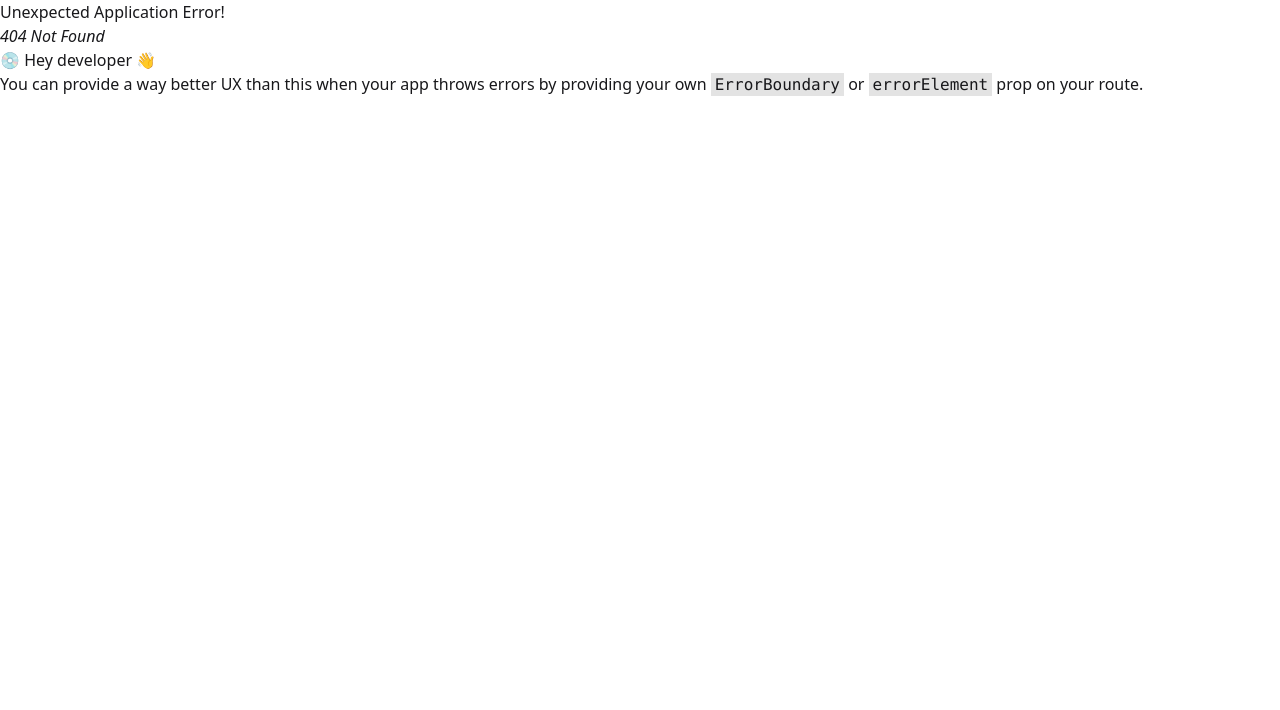
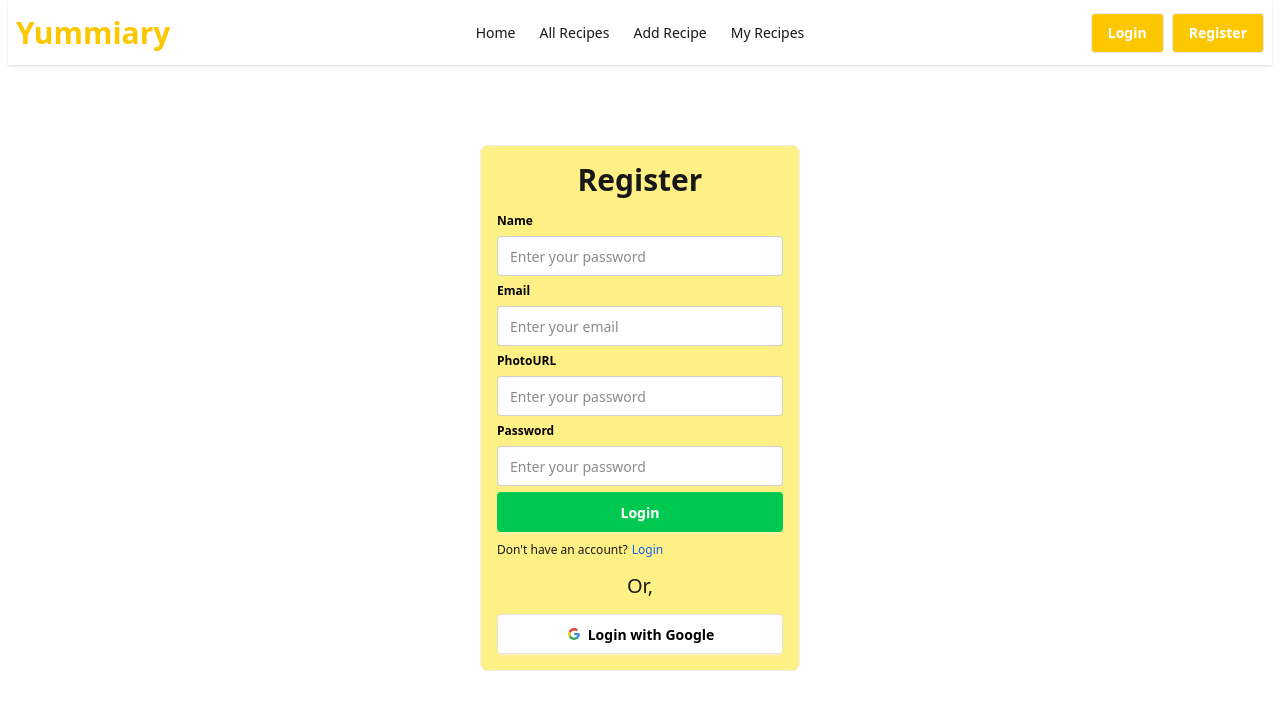
Before and after one commit to sudiptodas153/recipe-book, a React (Vite) app: page /register in a window 1280 px wide. Before the commit this address had no page. Shown: the top 710 px of the page. Built offline with nearby package versions, Linux system fonts and the light colour scheme.

Commit message:
login page and registration page designed

```diff
--- a/package.json
+++ b/package.json
@@ -11,6 +11,7 @@
   },
   "dependencies": {
     "@tailwindcss/vite": "^4.1.7",
+    "firebase": "^11.7.3",
     "react": "^19.1.0",
     "react-dom": "^19.1.0",
     "react-router": "^7.6.0",
--- /dev/null
+++ b/src/Components/Login/Login.jsx
@@ -0,0 +1,41 @@
+import React from 'react';
+import { Link } from 'react-router';
+
+const Login = () => {
+
+    return (
+        <div className='flex justify-center my-20'>
+            <form action="">
+                <fieldset className="fieldset bg-yellow-200 border-base-300 rounded-box w-xs border p-4">
+                    <h2 className='text-center text-3xl font-bold mb-2'>Login</h2>
+
+                    <label className="label font-bold text-black">Email</label>
+                    <input type="email" required name='email' className="input" placeholder="Enter your email" />
+
+                    <label className="label font-bold text-black">Password</label>
+                    <input type="password" required name='password' className="input" placeholder="Enter your password" />
+                    <p>Forget password?</p>
+
+                    <Link> <input className='btn w-full bg-green-500 border-none text-white' type="submit" value="Login" /></Link>
+
+                    <p className='text-xs flex gap-1'>Don't have an account? <Link to={'/register'}><p className='text-blue-600'>Register</p></Link></p>
+                    <div className='my-2'>
+                        <h2 className='text-center text-xl '>Or,</h2>
+                    </div>
+                    <div className=''>
+                        <button className="btn bg-white w-full text-black border-[#e5e5e5]">
+                            <svg aria-label="Google logo" width="16" height="16" xmlns="http://www.w3.org/2000/svg" viewBox="0 0 512 512"><g><path d="m0 0H512V512H0" fill="#fff"></path><path fill="#34a853" d="M153 292c30 82 118 95 171 60h62v48A192 192 0 0190 341"></path><path fill="#4285f4" d="m386 400a140 175 0 0053-179H260v74h102q-7 37-38 57"></path><path fill="#fbbc02" d="m90 341a208 200 0 010-171l63 49q-12 37 0 73"></path><path fill="#ea4335" d="m153 219c22-69 116-109 179-50l55-54c-78-75-230-72-297 55"></path></g></svg>
+                            Login with Google
+                        </button>
+                    </div>
+                </fieldset>
+
+
+
+            </form>
+
+        </div>
+    );
+};
+
+export default Login;
--- a/src/Components/Navbar/Navbar.jsx
+++ b/src/Components/Navbar/Navbar.jsx
@@ -1,5 +1,5 @@
 import React from 'react';
-import { NavLink } from 'react-router';
+import { Link, NavLink } from 'react-router';
 
 const Navbar = () => {
 
@@ -24,7 +24,7 @@ const Navbar = () => {
                             {links}
                         </ul>
                     </div>
-                    <a className=" text-xl">Yummiary</a>
+                    <a className=" text-3xl font-bold text-yellow-400">Yummiary</a>
                 </div>
                 <div className="navbar-center hidden lg:flex">
                     <ul className="menu menu-horizontal px-1">
@@ -32,8 +32,8 @@ const Navbar = () => {
                     </ul>
                 </div>
                 <div className="navbar-end gap-2">
-                    <a className="btn">Log In</a>
-                    <a className="btn">Register</a>
+                    <Link to={'/login'}><button className="btn bg-yellow-400 text-white font-bold">Login</button></Link>
+                    <Link to={'/register'}><button className="btn bg-yellow-400 text-white font-bold">Register</button></Link>
                 </div>
             </div>
         </div>
--- /dev/null
+++ b/src/Components/Register/Register.jsx
@@ -0,0 +1,72 @@
+import React, { use } from 'react';
+import { Link } from 'react-router';
+import { AuthContext } from '../../Context/AuthContext';
+
+const Register = () => {
+
+    const userInfo = use(AuthContext);
+
+    const { createUser, profileUpdate } = userInfo;
+
+    const handleRegister = e => {
+        e.preventDefault();
+
+        const name = e.target.name.value;
+        const email = e.target.email.value;
+        const photo = e.target.photo.value;
+        const pass = e.target.password.value;
+
+        createUser(email, pass)
+            .then(() => {
+                profileUpdate({ displayName: name, photoURL: photo })
+            })
+
+
+    }
+
+
+
+
+    return (
+        <div className='flex justify-center my-20'>
+            <form onSubmit={handleRegister}>
+                <fieldset className="fieldset bg-yellow-200 border-base-300 rounded-box w-xs border p-4">
+                    <h2 className='text-center text-3xl font-bold mb-2'>Register</h2>
+
+                    <label className="label font-bold text-black">Name</label>
+                    <input type="text" required name='name' className="input" placeholder="Enter your password" />
+
+                    <label className="label font-bold text-black">Email</label>
+                    <input type="email" required name='email' className="input" placeholder="Enter your email" />
+
+                    <label className="label font-bold text-black">PhotoURL</label>
+                    <input type="text" required name='photo' className="input" placeholder="Enter your password" />
+
+                    <label className="label font-bold text-black">Password</label>
+                    <input type="password" required name='password' className="input" placeholder="Enter your password" />
+
+
+
+
+                    <Link> <input className='btn w-full bg-green-500 border-none text-white' type="submit" value="Login" /></Link>
+
+                    <p className='text-xs flex gap-1 mt-1'>Don't have an account? <Link to={'/login'}><p className='text-blue-600'>Login</p></Link></p>
+                    <div className='my-2'>
+                        <h2 className='text-center text-xl '>Or,</h2>
+                    </div>
+                    <div className=''>
+                        <button className="btn bg-white w-full text-black border-[#e5e5e5]">
+                            <svg aria-label="Google logo" width="16" height="16" xmlns="http://www.w3.org/2000/svg" viewBox="0 0 512 512"><g><path d="m0 0H512V512H0" fill="#fff"></path><path fill="#34a853" d="M153 292c30 82 118 95 171 60h62v48A192 192 0 0190 341"></path><path fill="#4285f4" d="m386 400a140 175 0 0053-179H260v74h102q-7 37-38 57"></path><path fill="#fbbc02" d="m90 341a208 200 0 010-171l63 49q-12 37 0 73"></path><path fill="#ea4335" d="m153 219c22-69 116-109 179-50l55-54c-78-75-230-72-297 55"></path></g></svg>
+                            Login with Google
+                        </button>
+                    </div>
+                </fieldset>
+
+
+
+            </form>
+        </div>
+    );
+};
+
+export default Register;
--- /dev/null
+++ b/src/Context/AuthContext.jsx
@@ -0,0 +1,4 @@
+import { createContext } from "react";
+
+
+export const AuthContext = createContext(null);
--- /dev/null
+++ b/src/Context/AuthContextProvider.jsx
@@ -0,0 +1,29 @@
+import React from 'react';
+import { createUserWithEmailAndPassword, updateProfile } from "firebase/auth";
+import { AuthContext } from './AuthContext';
+import { auth } from '../Firebase/Firebase';
+
+const AuthContextProvider = ({children}) => {
+
+    const createUser = (email, pass) =>{
+       return createUserWithEmailAndPassword(auth,email,pass)
+    }
+
+    const profileUpdate = userDetails =>{
+        updateProfile(auth.currentUser, userDetails)
+    }
+
+
+    const userInfo = {
+        createUser,
+        profileUpdate,
+    }
+
+    return (
+        <AuthContext value={userInfo}>
+            {children}
+        </AuthContext>
+    );
+};
+
+export default AuthContextProvider;
--- /dev/null
+++ b/src/Firebase/Firebase.js
@@ -0,0 +1,17 @@
+import { getAuth } from "firebase/auth";
+import { initializeApp } from "firebase/app";
+
+
+const firebaseConfig = {
+  apiKey: "import.meta.env.Vite_apiKey",
+  authDomain: "import.meta.env.Vite_authDomain",
+  projectId: "import.meta.env.Vite_projectId",
+  storageBucket: "import.meta.env.Vite_storageBucket",
+  messagingSenderId: "import.meta.env.Vite_messagingSenderId",
+  appId: "import.meta.env.Vite_appId"
+};
+
+
+const app = initializeApp(firebaseConfig);
+// Initialize Firebase Authentication and get a reference to the service
+export const auth = getAuth(app);
--- a/src/Route/Route.jsx
+++ b/src/Route/Route.jsx
@@ -1,6 +1,8 @@
 import { createBrowserRouter } from "react-router";
 import Root from "../Root/Root";
 import Home from "../Components/Home/Home";
+import Login from "../Components/Login/Login";
+import Register from "../Components/Register/Register";
 
 
 
@@ -12,6 +14,14 @@ export const router = createBrowserRouter([
             {
                 index: true,
                 Component: Home
+            },
+            {
+                path: 'login',
+                Component:Login
+            },
+            {
+                path: 'register',
+                Component: Register
             }
         ]
     },
--- a/src/main.jsx
+++ b/src/main.jsx
@@ -4,9 +4,13 @@ import './index.css'
 import App from './App.jsx'
 import { RouterProvider } from 'react-router'
 import { router } from './Route/Route.jsx'
+import AuthContextProvider from './Context/AuthContextProvider.jsx'
 
 createRoot(document.getElementById('root')).render(
   <StrictMode>
-   <RouterProvider router={router}/>
+    <AuthContextProvider>
+      <RouterProvider router={router} />
+    </AuthContextProvider>
+
   </StrictMode>,
 )
```
Also changed, not shown: 2 other files (tests, documents, lock files or other folders).
